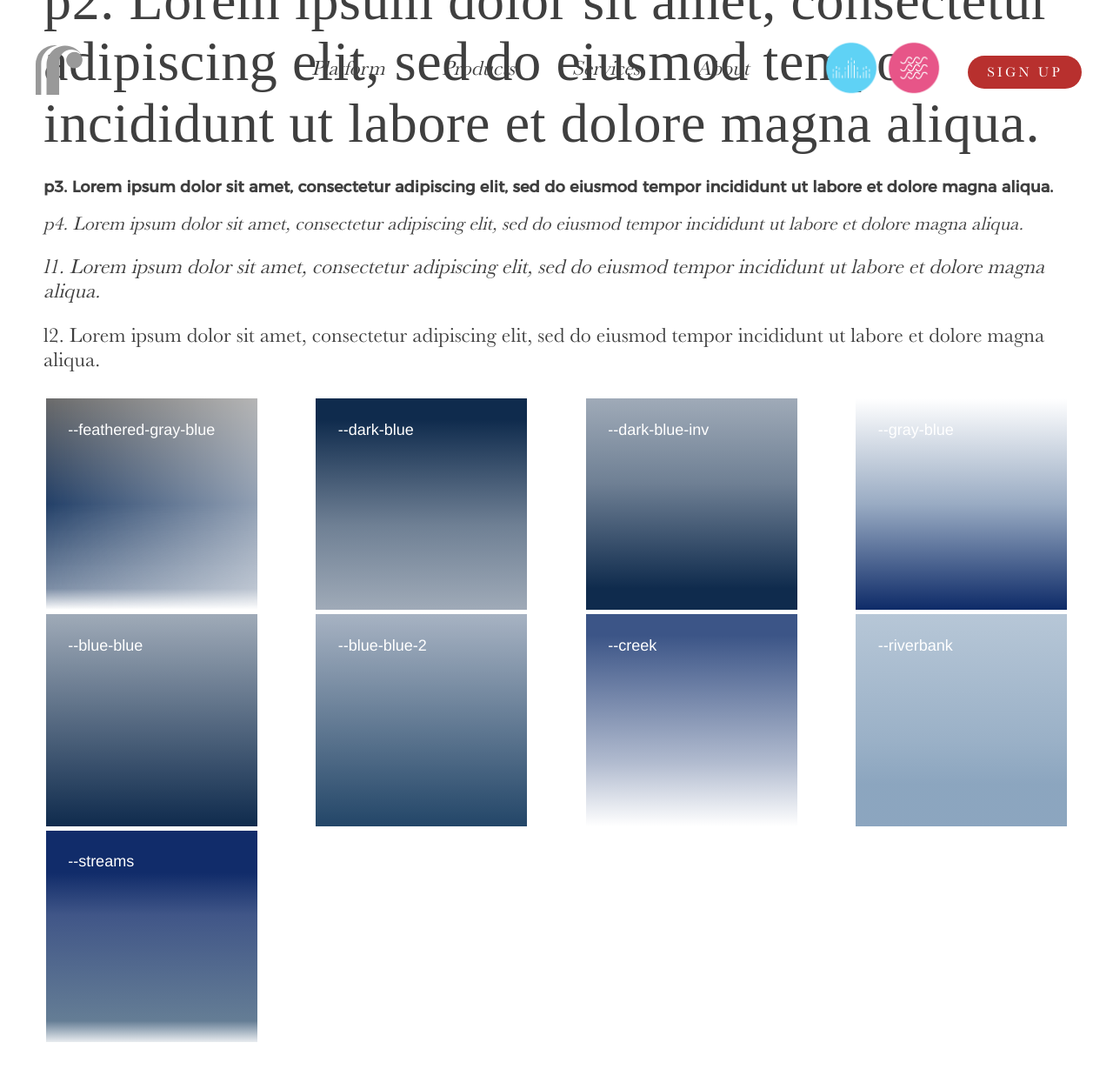
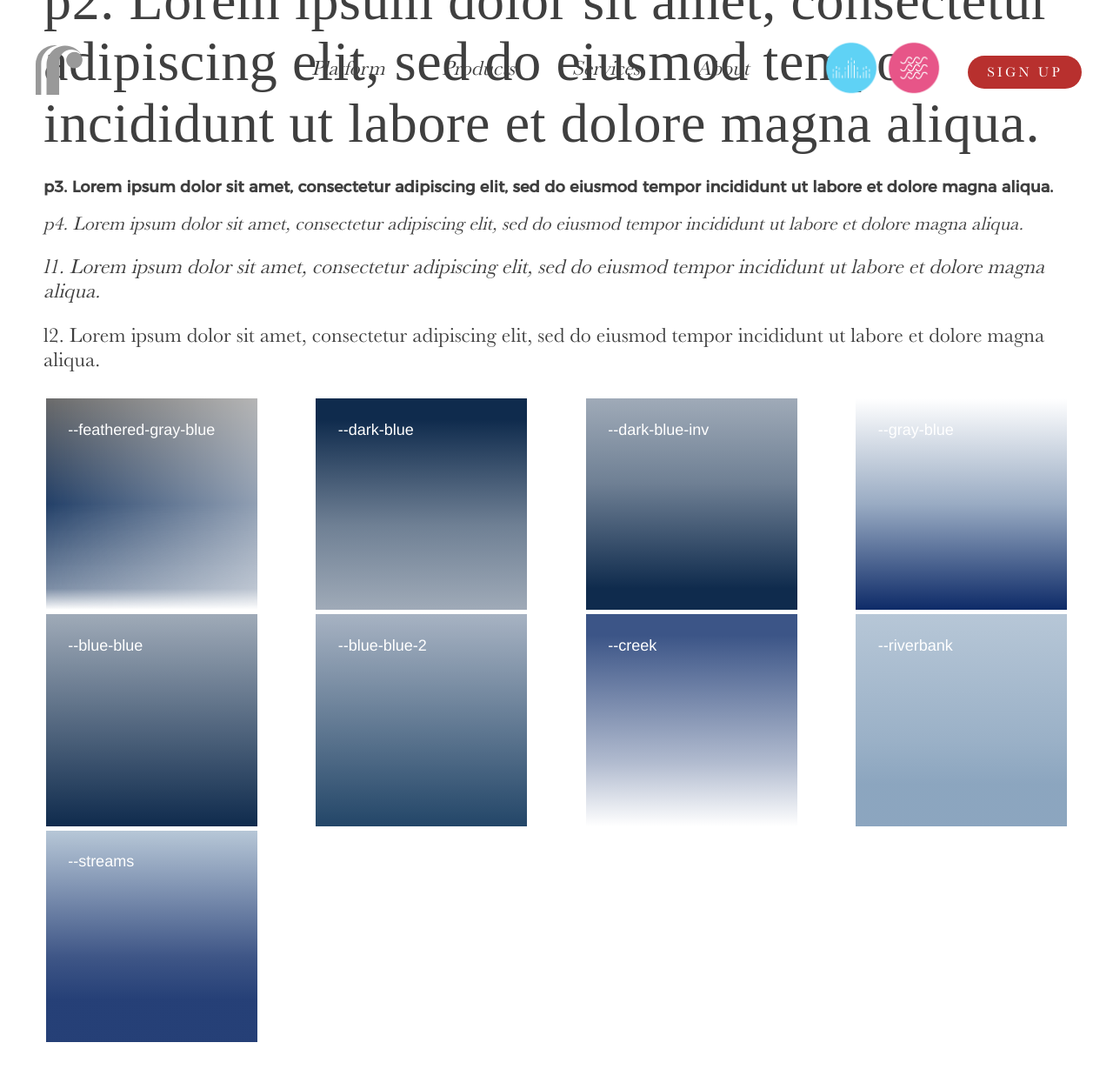
Before and after one commit to RIVER-Data-AI/river-marketing, a Jekyll site: the page built from style_guide.html, in a window 1280 px wide and 1400 px high, scrolled down 289 px. Shown: the top 1237 px of the window at 87% size. Built offline with Jekyll 4.4.1, drawn with Linux system fonts in a browser that asks for light colours; some web fonts are replaced.

Commit message:
Correct gradient for Streams

```diff
--- a/_sass/overlays.scss
+++ b/_sass/overlays.scss
@@ -71,10 +71,6 @@
     }
 
     &.--riverbank {
-      // background-image: linear-gradient(
-      //   rgba(16, 38, 83, 0.8),
-      //   rgba(35, 64, 104, 0.6)
-      // );
       background-image: linear-gradient(
         rgba(111, 143, 175, 0.5),
         rgba(111, 143, 175, 0.7) 60%,
@@ -84,10 +80,9 @@
 
     &.--streams {
       background-image: linear-gradient(
-        rgba(17, 44, 106, 1) 20%,
-        rgba(17, 44, 106, 0.8) 40%,
-        rgba(35, 70, 104, 0.7) 90%,
-        rgba(35, 70, 104, 0.1)
+        rgba(111, 143, 175, 0.5),
+        rgba(14, 43, 104, 0.8) 60%,
+        rgba(14, 43, 104, 0.9) 80%,
       );
     }
 }
```
